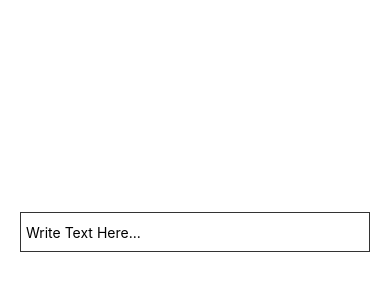
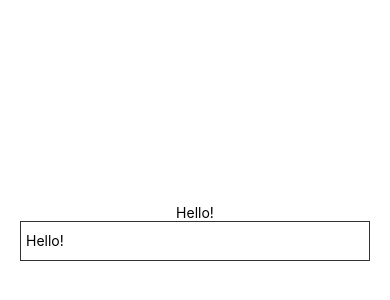
Before and after one commit to frankluongo/LUT-React-Native-For-Everyone, a React Native app: screen / in a window 390 px wide. Shown: the part 190-490 px from the top of the page. Built offline with nearby package versions, Linux system fonts and the light colour scheme.

Commit message:
8: Controlled Inputs

```diff
--- a/App.js
+++ b/App.js
@@ -5,10 +5,29 @@ import { StyleSheet, TextInput, Text, View } from 'react-native';
 // facebook.github.io for react native documentation
 
 export default class App extends React.Component {
+
+  state = {
+    inputValue: "Hello!"
+  }
+
+  handleChange (text) {
+    this.setState({
+      inputValue: text
+    });
+  }
+
   render() {
+    let { inputValue } = this.state;
     return (
       <View style={styles.container}>
-        <TextInput placeholder="Write Text Here..." style={styles.input} />
+        <Text>
+          { inputValue }
+        </Text>
+        <TextInput
+          value={inputValue}
+          placeholder="Write Text Here..." style={styles.input}
+          onChangeText={this.handleChange.bind(this)}
+        />
       </View>
     );
   }
```
